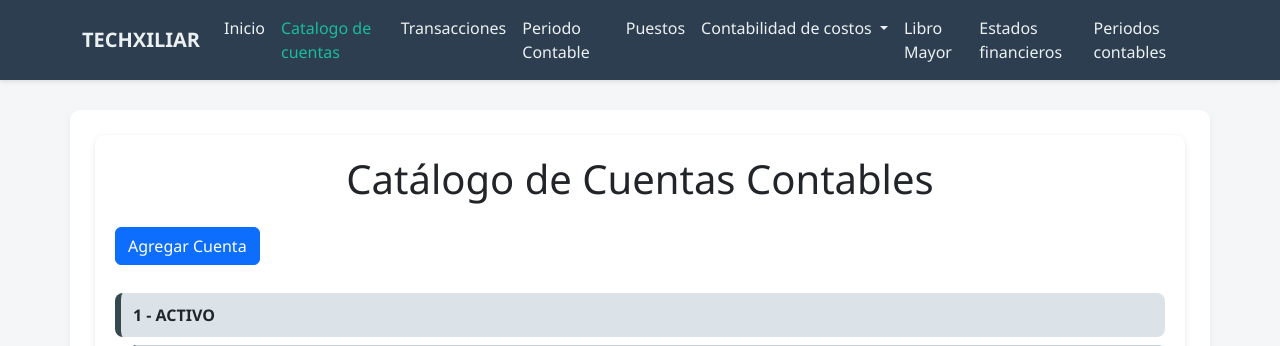
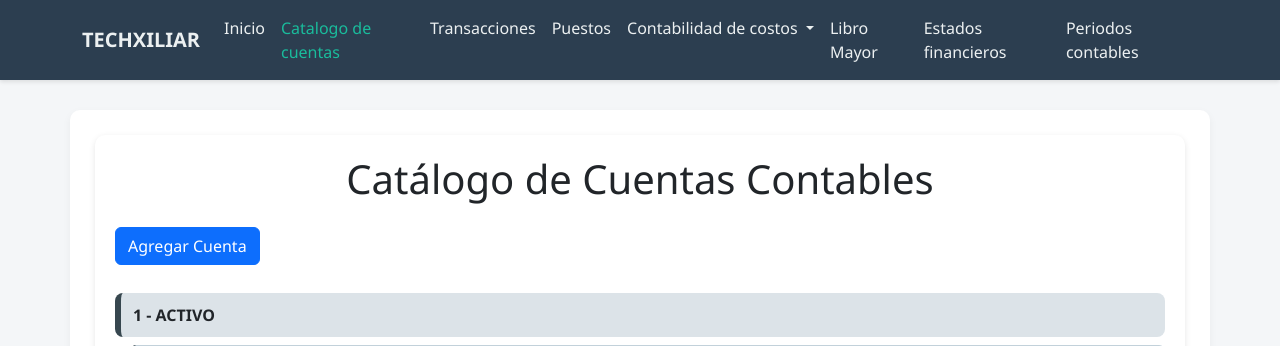
Before and after one commit to ChrisPleitez4/Proyecto-SIC-2025, a Django app: page /cuentas/ in a window 1280 px wide. Shown: the top 346 px of the page. Run offline with Django 5.2, Linux system fonts and the light colour scheme; data comes from the database, SQL or seed files in the repository.

Commit message:
fix periodo

```diff
--- a/SIC_2025/templates/base.html
+++ b/SIC_2025/templates/base.html
@@ -97,9 +97,6 @@
             <a class="nav-link {% if request.path == '/transacciones/' %}active{% endif %}" href="{% url 'transacciones' %}">Transacciones</a>
           </li>
           <li class="nav-item">
-            <a class="nav-link {% if request.path == '/periodos/' %}active{% endif %}" href="{% url 'lista_periodos' %}">Periodo Contable</a>
-          </li>
-          <li class="nav-item">
             <a class="nav-link {% if request.path == '/puestos/' %}active{% endif %}" href="{% url 'registrar_puesto' %}">Puestos</a>
           <li class="nav-item dropdown">
             <a class="nav-link dropdown-toggle {% if '/proyectos/registrar/' in request.path or '/costoventa/' in request.path %}active{% endif %}" href="#" id="costosDropdown" role="button" data-bs-toggle="dropdown" aria-expanded="false">
```
